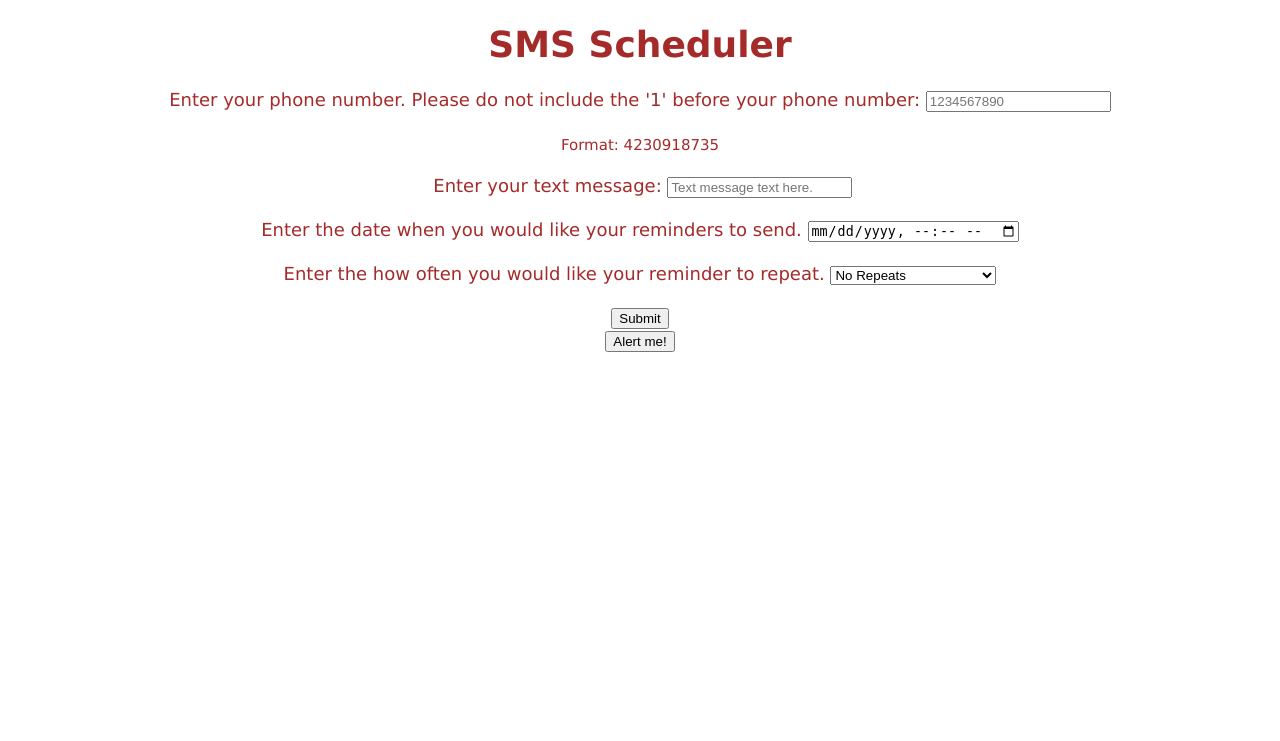
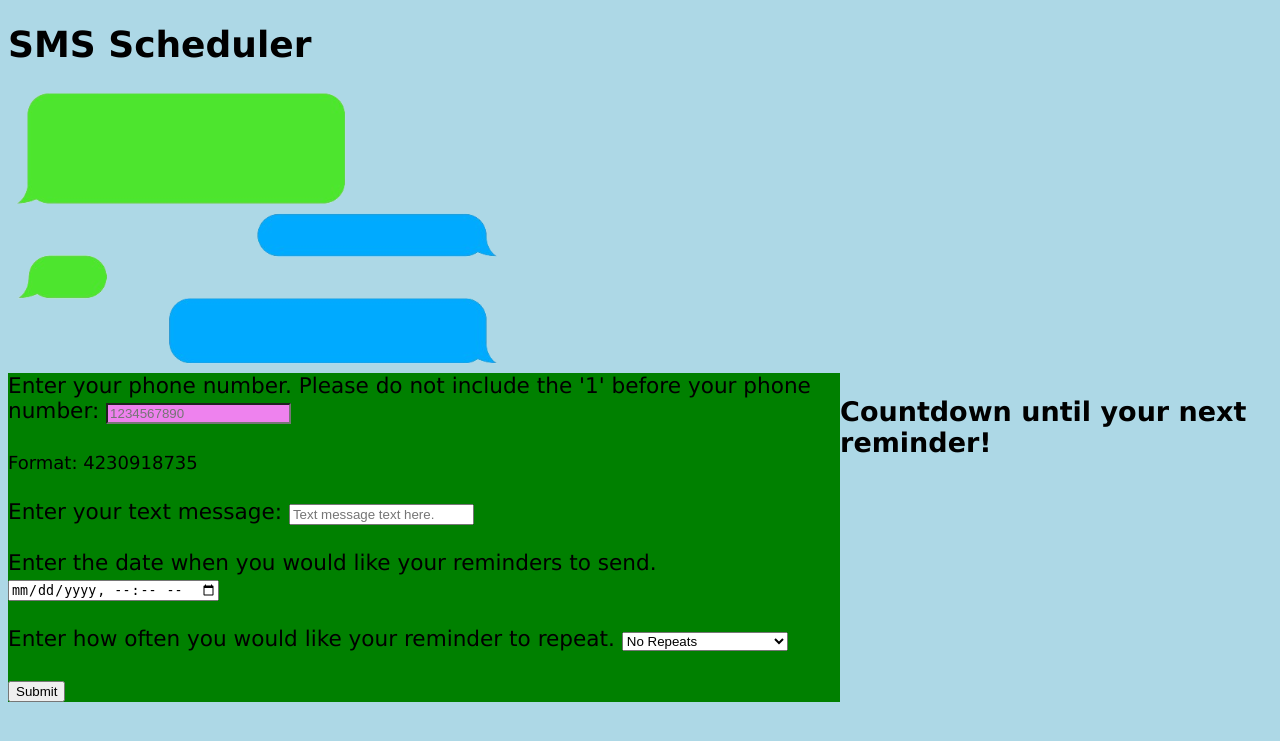
Before and after one commit to CageyGosiling257/JavaScript-SMScheduler, a Flask app: page / in a window 1280 px wide. Shown: the top 741 px of the page. Run offline with Flask 3, Linux system fonts and the light colour scheme; parts of the project's set-up code (start-up, migrations or seed data) failed here and were passed over.

Commit message:
Added the changes in the rest of the files

```diff
--- a/static/css/index.css
+++ b/static/css/index.css
@@ -1,6 +1,29 @@
 body {
-    text-align: center;
     font-family: 'Lucida Sans', 'Lucida Sans Regular', 'Lucida Grande', 'Lucida Sans Unicode', Geneva, Verdana, sans-serif;
     font-size: large;
-    color: brown;
+    background-color: lightblue;
 }
+/* Creates the InputOutput flexbox */
+.InputOutput{
+    display: flex;
+}
+
+/* This is an item within the InputOutput flexbox.  It is also 1 of 2 div classes */
+.form{
+    font-size: larger;
+    background-color: green;
+    display: flex;
+}
+
+/* .Output{
+
+} */
+
+.form #phoneNumber {
+    color: black;
+    background-color: violet;
+}
+
+.flexContainer1 div{
+    border: 4px solid brown;
+}
--- a/static/js/index.js
+++ b/static/js/index.js
@@ -1,41 +1,75 @@
-let form = document.getElementById("inputForm");
-let button = document.getElementById("alertButton");
+let phoneNumber = "";
+let message = "";
+let datetime = "";
+let deltaInterval = ""
+let countDownIsRunning = false
+let reminders = []; // Stores list of dictionaries containing the information of each reminder
+let timer = setInterval(updateCountdown, 1000) // Updates the countdown every second
 
-function setLocalTime() {
-    let time = document.createElement("INPUT");
-    time.setAttribute("type", "datetime-local");
-    document.body.appendChild(time);
+// Sorts reminders from closest dateTime to the current time to the furthest away
+function sortReminders() {
+    reminders.sort((a,b) => {
+        dateA = new Date(a.datetime);
+        dateB = new Date(b.datetime);
+        return dateA - dateB;
+    });
+}
+
+function updateRemindersCountdown() {
+    if(countDownIsRunning == true){
+        for (entry in reminders) {
+            updateCountdown(entry)
+            sortReminders()
+        }
+    }
+}
+
+// Updates the countdown with the countdown until the next reminder fires
+function updateCountdown(reminder) {
+    targetDate = reminder.datetime; // Sets the target date to the inputted date
+    now = new Date().getTime();
+    distance = targetDate - now;
+
+    // Calculates the different components of the countdown timer
+    days = Math.floor(distance / (1000 * 60 * 60 * 24));
+    hours = Math.floor(distance % (1000 * 60 * 60 * 24) / (1000 * 60 * 60));
+    minutes = Math.floor((distance % (1000 * 60 * 60)) / (1000 * 60));
+    seconds = Math.floor((distance % (1000 * 60)) / 1000);
+
+    // Displays timer on website screen.
+    document.getElementById('Output').innerHTML = `${days}d ${hours}h ${minutes}m ${seconds}s`;
+
+    if(distance < 0) {
+        clearInterval(timer)
+        document.getElementById('Output').innerHTML = "EXPIRED";
+    }
 
 }
 
-function sayHello() {
-    alert("Hello Wolrd")
-}
+// Event listeners for when user interacts with the app
+document.addEventListener("DOMContentLoaded", function() {
+    let form = document.getElementById("inputContainer");
 
-button.addEventListener("click", function (event) {
-    // Alerts user what the datetime input of a function is
-    event.preventDefault()
+    form.addEventListener("submit", function(event) {
+        event.preventDefault();// Prevent default form submission behavior
 
-    let dateTime = document.getElementById("datetimeInput").value;
-    alert(dateTime)
+        // Retrieve the user input values for each part needed for
+        phoneNumber = document.getElementById("phoneNumber").value;
+        message = document.getElementById("message").value;
+        datetime = document.getElementById("datetimeInput").value;
+        deltaInterval = document.getElementById("interval").value;
+        let dictOfInputs = {"phoneNumber": phoneNumber, "message": message, "datetime":datetime, "deltaInterval": deltaInterval};
+        reminders.push(dictOfInputs);
 
+        console.log("This is the reminders list:" + reminders)
+        // Condition to start reminders countdown only when reminders list is not empty
+        if(countDownIsRunning == false){
+            countDownIsRunning == true;
+        }
+
+        // Calls function to start the reminders countdown
+        updateRemindersCountdown();
+        sortReminders();
+        console.log(reminders);
+    });
 });
-
-// form.addEventListener("load")
-
-form.addEventListener("submit", function(event) {
-    // Prevent default form submission behavior
-
-    // Retrieve the user input values for each part needed for
-    let phoneNumber = document.getElementById("phoneNumber").value;
-    let message = document.getElementById("message").value;
-    let datetime = document.getElementById("datetimeInput").value;
-    let deltaInterval = document.getElementById("interval").value;
-
-    // console.log("Phone number: " + phoneNumber);
-    // console.log("Text message " + message);
-    // console.log("Datetime " + datetime);
-    // console.log("Interval " + deltaInterval);
-
-
-});
--- a/templates/index.html
+++ b/templates/index.html
@@ -11,12 +11,16 @@
 
     <body>
 
+
         <h1>SMS Scheduler</h1>
+        <img src="/static/images/Smsbubbles.png" alt="SMS Text Bubbles" id="smsbubbles">
+
+        <div class="InputOutput">
+
             <!-- This is the code setting up all of the user input. It fires when user clicks submit button -->
+            <div id="inputContainer" class="form">
 
-        <div id="inputForm">
-
-            <form id="myForm" action="http://localhost:5000/submit" method="POST">
+                <form accept="http://localhost:5000/submit" id="inputForm"  method="post">
                     <!-- Telephone Number Input -->
                     <label for="phoneNumber">Enter your phone number. Please do not include the '1' before your phone number:</label>
                     <input type="tel" id="phoneNumber" name="phoneNumber" pattern="[0-9]{10}" placeholder="1234567890"
@@ -24,10 +28,6 @@
                     <br><br>
 
                     <small>Format: 4230918735</small> <br><br>
-
-                <img src="" alt="">
-
-
 
 
                     <!-- Text Mesage Input -->
@@ -42,7 +42,7 @@
                     <br><br>
 
                     <!-- Repeat interval input -->
-                <label for="interval">Enter the how often you would like your reminder to repeat.</label>
+                    <label for="interval">Enter how often you would like your reminder to repeat.</label>
                     <select name="interval" id="interval">
                         <option value="No Repeats">No Repeats</option>
                         <option value="Every Minute">Every Minute</option>
@@ -54,15 +54,15 @@
                     </select>
                     <br><br>
 
-                <button type="submit" value="submit" on>Submit</button>
+                    <button type="submit" value="submit" id="submit">Submit</button>
                 </form>
+            </div>
+
+            <div class="Output">
+                <h2>Countdown until your next reminder!</h2>
 
 
-            <button id="alertButton">Alert me!</button>
-
-
-
-
+            </div>
         </div>
 <!-- pattern="[0-9]{3}-[0-9]{3}-[0-9]{3}" -->
 
```
Also changed, not shown: templates/running.html (+3 -4 lines), static/images/Smsbubbles.png (renamed from static/pictures/Smsbubbles.png), static/images/greentextbubble.jpg (added). Lines whose indentation alone changed are shown as unchanged.
